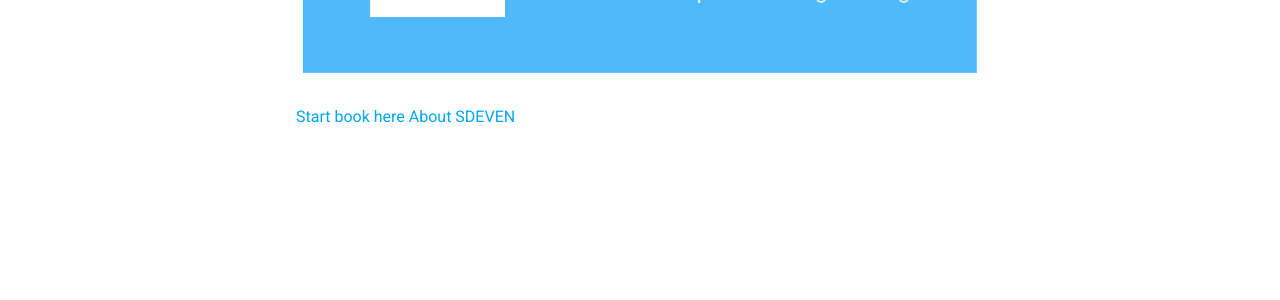
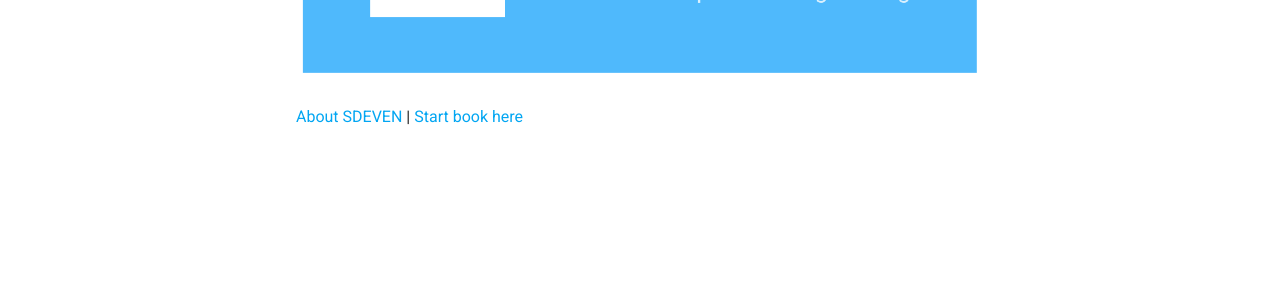
Before and after one commit to petre-renware/sdeven, an MkDocs documentation site: the page built from SDEVEN_content_docs/index.md, in a window 1280 px wide. Shown: the part 430-730 px from the top of the page. Built offline with MkDocs 1.6.1 and Material for MkDocs 9.7.7, drawn with Linux system fonts in a browser that asks for light colours.

```diff
--- a/SDEVEN_content_docs/index.md
+++ b/SDEVEN_content_docs/index.md
@@ -15,5 +15,6 @@
 
 
 
+
+[About SDEVEN](About_SDEVEN.md) |
 [Start book here](SDEVEN.00_INDEX.md)
-[About SDEVEN](About_SDEVEN.md)
```
